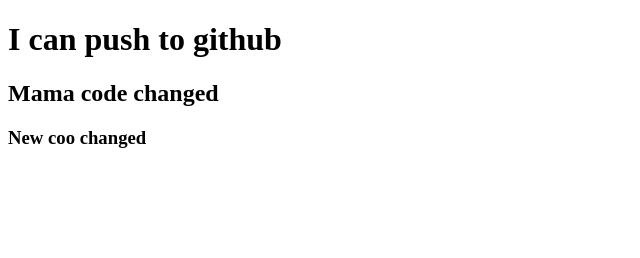
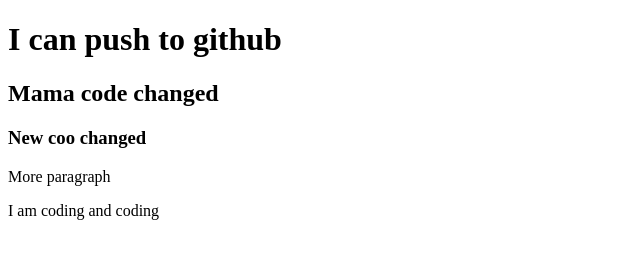
Before and after one commit to sharif12345666/My-second-repo, a plain HTML site: page index.html in a window 1280 px wide. Shown: the whole page, without its empty margins (0-640 px from the left). Drawn offline with Linux system fonts and the light colour scheme.

Commit message:
style added

```diff
--- a/index.html
+++ b/index.html
@@ -10,5 +10,7 @@
  <h1>I can push to github</h1>
  <h2>Mama code changed</h2>
  <h3>New coo changed</h3>
+ <p>More paragraph</p>
+ <p>I am coding and coding</p>
 </body>
 </html>
```
Also changed, not shown: style.css (added).
